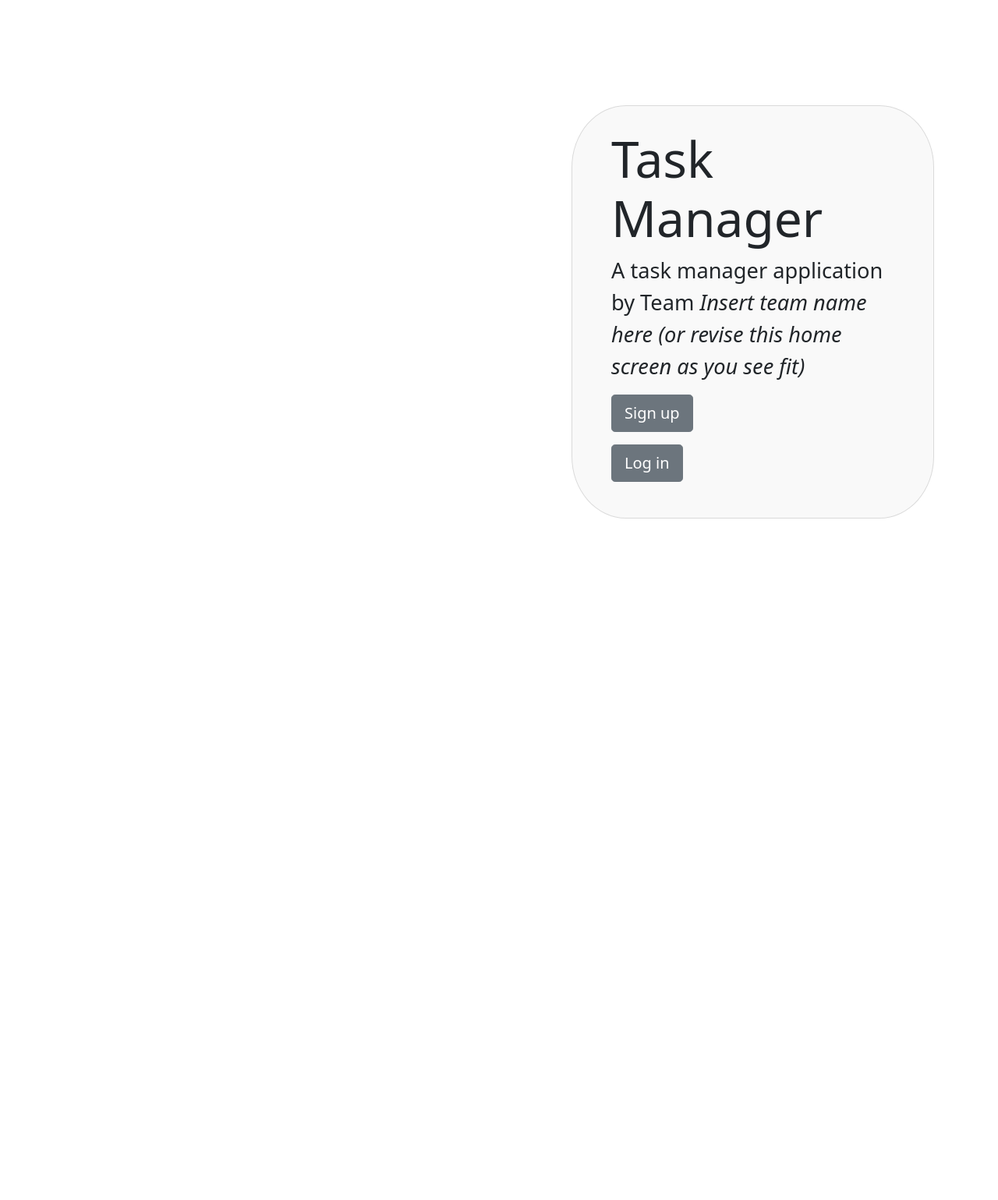
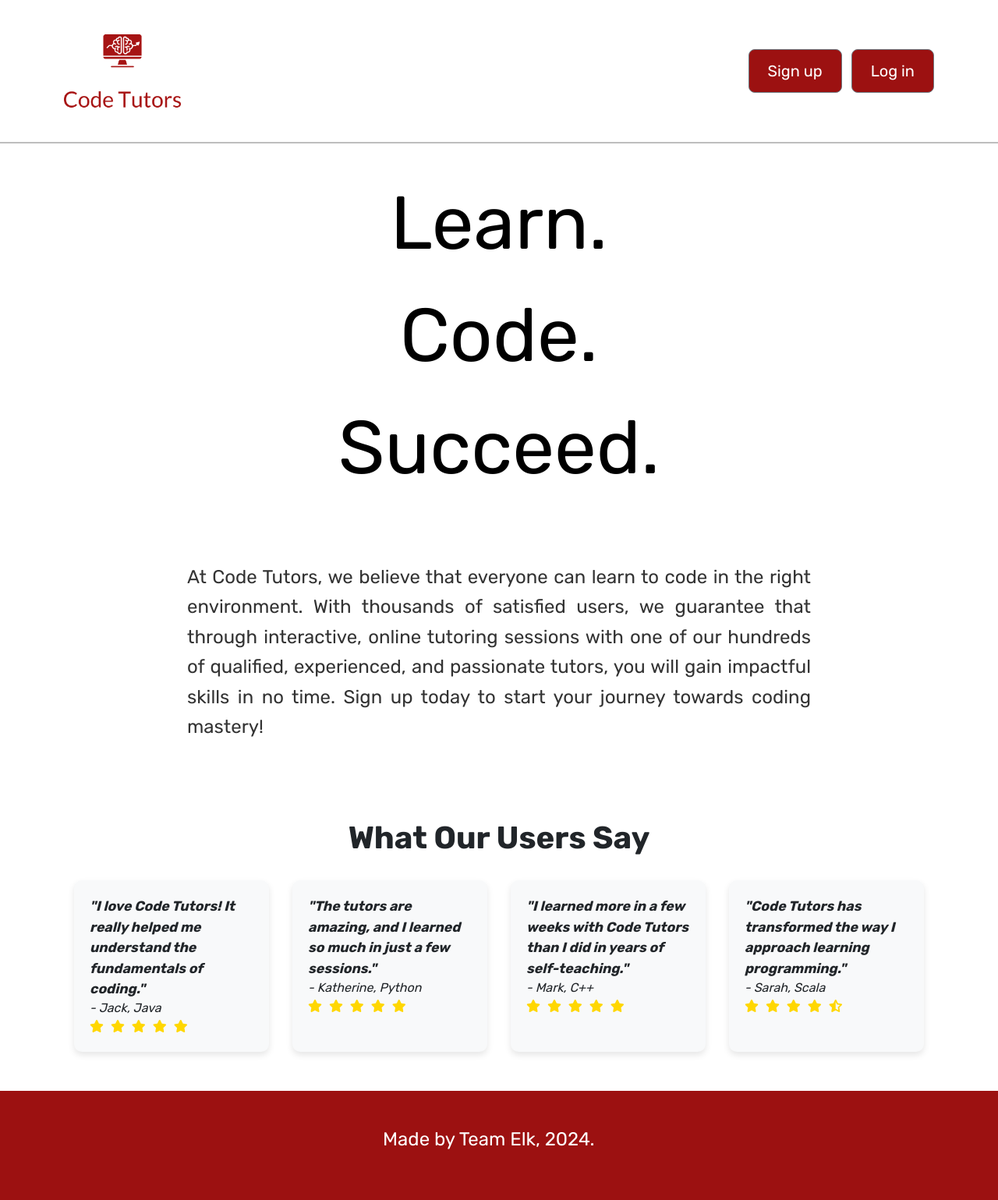
Before and after one commit to hm2412/Elk, a Django app: template tutorials/templates/home.html in a window 1280 px wide. Shown: the whole page at 78% size. Before the commit the page ends 665 px from the top, so only its background shows below. Run offline with Django 3.2, Linux system fonts and the light colour scheme; the template is opened without the code that fills it, so the values that code supplies are empty; some libraries are stand-ins or nearby versions.

Commit message:
Home page

```diff
--- a/static/custom.css
+++ b/static/custom.css
@@ -1,38 +1,54 @@
 /*
- * Alerts
+ * General Styles
  */
 
-.alert {
-  border-radius: 0px;
-}
-
-
-/*
- * Cover page
- */
-
-.content {
-  padding-top: 10px;
-}
-
-.h-100 {
-  min-height: 100vh;
-  height: 100vh;
-}
-
-.vcenter-item{
-    display: flex;
-    align-items: center;
+ body {
+  font-family: 'Rubik', sans-serif;
 }
 
 /*
- * Cover page
+ * Header Section with logo and buttons
  */
+
 h1.cover-heading {
   font-size: 4rem;
+  margin: 0;
 }
 
-p.cover-text {
+/* Logo styling */
+.logo {
+  width: auto; /* Let the width scale automatically */
+  max-width: 200px; /* Adjust this value as needed */
+  height: auto; /* Maintain aspect ratio */
+  display: block;
+  margin: 0 auto; /* Center the logo horizontally */
+}
+
+.full-width-line {
+  margin-top: -20px;  /* Move the line upwards */
+  border: none;
+  border-top: 2px solid #000;
+  width: 100vw;
+  margin: 0;
+  position: relative;
+  left: -110px;
+  top: 0;
+}
+
+.bg-red {
+  background-color: rgba(122, 12, 12, 1);
+  height: 100vh; /* Ensure it takes the full height of the viewport */
+}
+
+.cover-text {
+  font-family: 'Rubik', sans-serif;
+  font-size: 115px !important;  /* Use !important to force the font size */
+  text-align: center;
+  color: white;
+}
+
+/* Tagline Section */
+.cover-text {
   font-size: 1.7rem;
 }
 
@@ -46,12 +62,11 @@ p.cover-text {
   border-radius: 15%;
 }
 .cover-card-block {
-  opacity: 1
+  opacity: 1;
 }
 
-
 /*
- * forms
+ * Forms
  */
 .nolabel label {
   display: none;
@@ -64,31 +79,17 @@ ul.errorlist {
 }
 
 /*
- * Typefaces
- */
-
-.low-key {
-  color: #777777;
-  font-weight: 300;
-}
-
-.list-title {
-  margin-top: 10px;
-  margin-bottom: 20px;
-}
-
-/*
  * Profile
  */
 .profile-image {
   width: 120px;
-  clear:both;
-  float:left;
+  clear: both;
+  float: left;
 }
 
 .profile-text {
-  overflow:hidden;
-  padding-left:20px
+  overflow: hidden;
+  padding-left: 20px;
 }
 
 h3.profile-title {
@@ -101,7 +102,6 @@ h3.profile-title {
   font-style: italic;
 }
 
-
 /*
  * Hyperlinks
  */
@@ -113,3 +113,118 @@ h3.profile-title {
   text-decoration: underline;
   color: #0d6efd;
 }
+
+/*
+ * Home page
+ */
+
+.btn-secondary {
+  background-color: rgb(156, 17, 17);
+  border-color: #6c757d;
+  font-size: 1.25rem;
+  padding: 12px 24px;
+  border-radius: 8px;
+}
+
+.btn-secondary:hover {
+  background-color: rgb(94, 10, 10);
+  border-color: #545b62;
+}
+
+.logo {
+  max-width: 150px;
+  height: auto;
+  display: block;
+  margin: 0 auto;
+}
+
+.full-width-line {
+  border: none;
+  border-top: 2px solid #000;
+  width: 102vw;
+  position: relative;
+  left: -108px;
+  display: flex;
+  top: 0;
+}
+
+.tagline {
+  font-family: 'Rubik', sans-serif;   /* Imported font */
+  font-size: 6rem !important;
+  text-align: center;
+  color: black;
+  margin-top: 30px;
+  margin-bottom: 10px;
+}
+
+.description {
+  text-align: justify;
+  font-size: 1.5rem;
+  color: #333;
+  margin-top: 75px;
+  line-height: 1.6;
+  max-width: 800px;
+  margin-left: auto;
+  margin-right: auto;
+  margin-bottom: 100px;
+}
+
+.bottom-section {
+  background-color: rgba(156, 17, 17);
+  height: 140px;
+  width: 102vw;
+  position: relative;
+  left: -108px;
+  display: flex;
+  justify-content: center;
+  align-items: center;
+  color: white;
+}
+
+.bottom-section p {
+  font-size: 1.5rem;
+  text-align: center;
+}
+
+.reviews-section {
+  text-align: center;
+  margin-top: 50px;
+  margin-bottom: 50px;
+}
+
+.reviews-title {
+  font-size: 2.5rem;
+  font-weight: 700;
+  margin-bottom: 30px;
+}
+
+.reviews {
+  display: flex;
+  justify-content: center;
+  gap: 30px;
+  flex-wrap: wrap;
+}
+
+.review-card {
+  background-color: #f8f9fa;
+  padding: 20px;
+  border-radius: 10px;
+  box-shadow: 0 4px 8px rgba(0, 0, 0, 0.1);
+  width: 250px;
+  text-align: left;
+}
+
+.review-card p {
+  margin: 0;
+  font-style: italic;
+}
+
+.review-card p:first-child {
+  font-weight: 600;
+  font-size: 1.1rem;
+}
+
+.stars i {
+  color: #FFD700;
+  margin-right: 5px;
+}
--- a/tutorials/templates/base.html
+++ b/tutorials/templates/base.html
@@ -4,6 +4,8 @@
   <head>
     <meta charset="utf-8">
     <meta name="viewport" content="width=device-width, initial-scale=1">
+    <link href="https://cdnjs.cloudflare.com/ajax/libs/font-awesome/6.0.0-beta3/css/all.min.css" rel="stylesheet">
+    <link href="https://fonts.googleapis.com/css2?family=Rubik:wght@400;700&display=swap" rel="stylesheet">
     <link href="https://cdn.jsdelivr.net/npm/bootstrap@5.1.2/dist/css/bootstrap.min.css" rel="stylesheet" integrity="sha384-uWxY/CJNBR+1zjPWmfnSnVxwRheevXITnMqoEIeG1LJrdI0GlVs/9cVSyPYXdcSF" crossorigin="anonymous">
     <link href="{% static 'custom.css' %}" rel="stylesheet">
     <link rel="stylesheet" href="https://cdn.jsdelivr.net/npm/bootstrap-icons@1.5.0/font/bootstrap-icons.css">
--- a/tutorials/templates/home.html
+++ b/tutorials/templates/home.html
@@ -1,23 +1,95 @@
 {% extends 'base.html' %}
+{% load static %}
 {% block body %}
-  <div class="container vh-100">
-    <div class="row h-100">
-      <div class="col-12 my-auto">
-        <div class="card cover-card offset-sm-2 offset-md-4 offset-lg-7">
-          <h1 class="cover-heading">Task Manager</h1>
-          <p class="cover-text">A task manager application by Team <i>Insert team name here (or revise this home screen as you see fit)</i></p>
-          <p>
-            <a href='{% url 'sign_up' %}' class="btn btn-lg btn-secondary">
-              Sign up
-            </a>
-          </p>
-          <p>
-            <a href='{% url 'log_in' %}' class="btn btn-lg btn-secondary">
-              Log in
-            </a>
-          </p>
+<div class="container">
+  <!-- Header Section with logo and buttons -->
+  <div class="row align-items-center py-3">
+    <div class="col-12 d-flex justify-content-between align-items-center">
+      <!-- Logo on the left -->
+      <div class="d-flex align-items-center">
+        <img src="{% static 'images/logo.png' %}" alt="Code Tutors Logo" class="logo">
+      </div>
+
+      <!-- Buttons placed at the top-right -->
+      <div class="ms-auto">
+        <a href="{% url 'sign_up' %}" class="btn btn-secondary me-2">
+          Sign up
+        </a>
+        <a href="{% url 'log_in' %}" class="btn btn-secondary">
+          Log in
+        </a>
+      </div>
+    </div>
+  </div>
+
+    <!-- Full-Width Horizontal Line -->
+    <hr class="full-width-line">
+
+    <!-- Tagline Section -->
+    <div class="tagline">
+      <div>Learn.</div>
+      <div>Code.</div>
+      <div>Succeed.</div>
+    </div>
+
+    <!-- Description Section -->
+    <div class="description">
+      <p>At Code Tutors, we believe that everyone can learn to code in the right environment. With thousands of satisfied users, we guarantee that through interactive, online tutoring sessions with one of our hundreds of qualified, experienced, and passionate tutors, you will gain impactful skills in no time. Sign up today to start your journey towards coding mastery!</p>
+    </div>
+
+    <!-- Reviews Section -->
+    <div class="reviews-section">
+      <h2 class="reviews-title">What Our Users Say</h2>
+      <div class="reviews">
+        <div class="review-card">
+          <p>"I love Code Tutors! It really helped me understand the fundamentals of coding."</p>
+          <p>- Jack, Java</p>
+          <div class="stars">
+            <i class="fas fa-star"></i>  <!-- Imported predefined class -->
+            <i class="fas fa-star"></i>
+            <i class="fas fa-star"></i>
+            <i class="fas fa-star"></i>
+            <i class="fas fa-star"></i>
+          </div>
+        </div>
+        <div class="review-card">
+          <p>"The tutors are amazing, and I learned so much in just a few sessions."</p>
+          <p>- Katherine, Python</p>
+          <div class="stars">
+            <i class="fas fa-star"></i>
+            <i class="fas fa-star"></i>
+            <i class="fas fa-star"></i>
+            <i class="fas fa-star"></i>
+            <i class="fas fa-star"></i>
+          </div>
+        </div>
+        <div class="review-card">
+          <p>"I learned more in a few weeks with Code Tutors than I did in years of self-teaching."</p>
+          <p>- Mark, C++</p>
+          <div class="stars">
+            <i class="fas fa-star"></i>
+            <i class="fas fa-star"></i>
+            <i class="fas fa-star"></i>
+            <i class="fas fa-star"></i>
+            <i class="fas fa-star"></i>
+          </div>
+        </div>
+        <div class="review-card">
+          <p>"Code Tutors has transformed the way I approach learning programming." <p>
+          <p>- Sarah, Scala</p>
+          <div class="stars">
+            <i class="fas fa-star"></i>
+            <i class="fas fa-star"></i>
+            <i class="fas fa-star"></i>
+            <i class="fas fa-star"></i>
+            <i class="fas fa-star-half-alt"></i>
+          </div>
         </div>
       </div>
     </div>
-  </div>
+
+<div class="bottom-section">
+  <p>Made by Team Elk, 2024.</p>
+</div>
+
 {% endblock %}
```
Also changed, not shown: static/images/logo.png (added).
